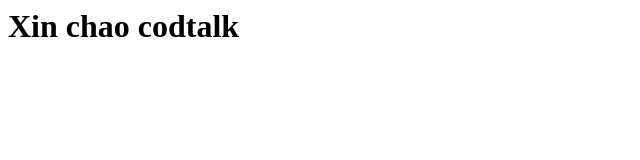
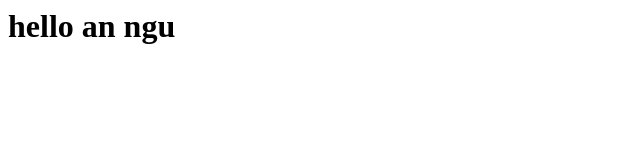
Before and after one commit to hoang3700m/codtalk, a plain HTML site: page index.html in a window 1280 px wide. Shown: the whole page, without its empty margins (0-640 px from the left). Drawn offline with Linux system fonts and the light colour scheme.

Commit message:
Update index.html

```diff
--- a/index.html
+++ b/index.html
@@ -2,5 +2,5 @@
 <head>
 </head>
 <body>
-  <h1>Xin chao codtalk</h1>
+  <h1>  hello an ngu  </h1>
 </html>
```
